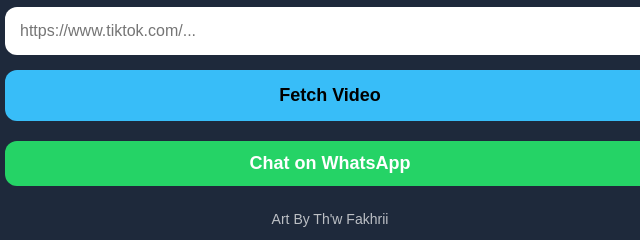
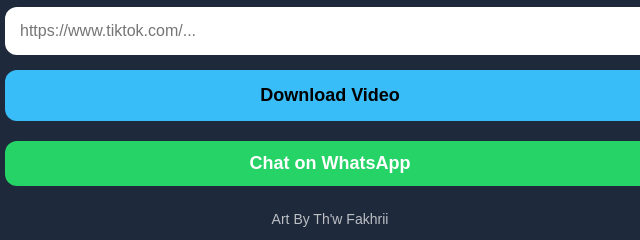
Before and after one commit to hafizfakharmughal/Tik-tok-video-downloader-second-web-, a plain HTML site: page index.html in a window 1280 px wide. Shown: the part 181-421 px from the top of the page, 310-950 px from the left. Drawn offline with Linux system fonts and the light colour scheme.

Commit message:
Change button text from 'Fetch Video' to 'Download Video'

```diff
--- a/index.html
+++ b/index.html
@@ -28,7 +28,7 @@ video,img{width:100%;border-radius:12px;margin-top:20px;}
     <p style="text-align:center;opacity:0.8">Paste your TikTok link below</p>
     <div class="inputBox">
         <input id="tiktok" placeholder="https://www.tiktok.com/...">
-        <button onclick="getData()">Fetch Video</button>
+        <button onclick="getData()">Download Video</button>
     </div>
 
     <div id="result"></div>
```
